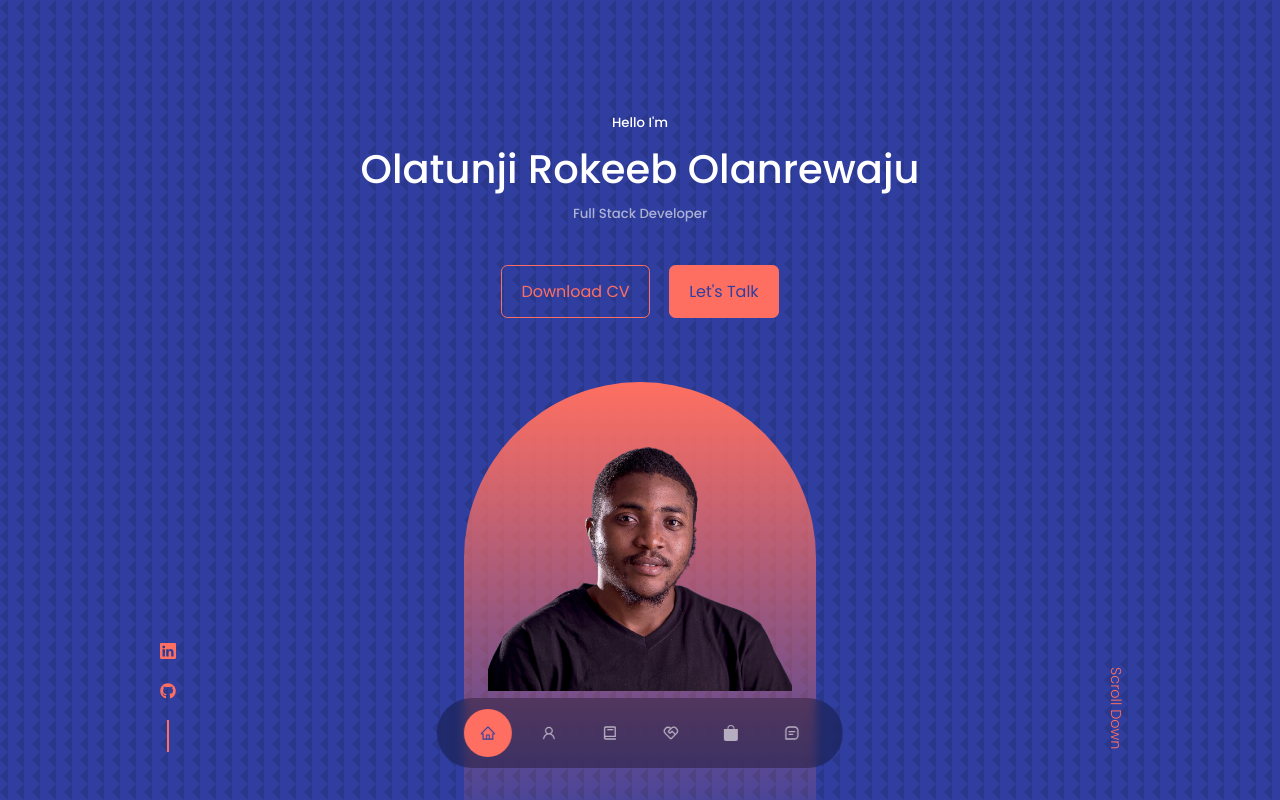
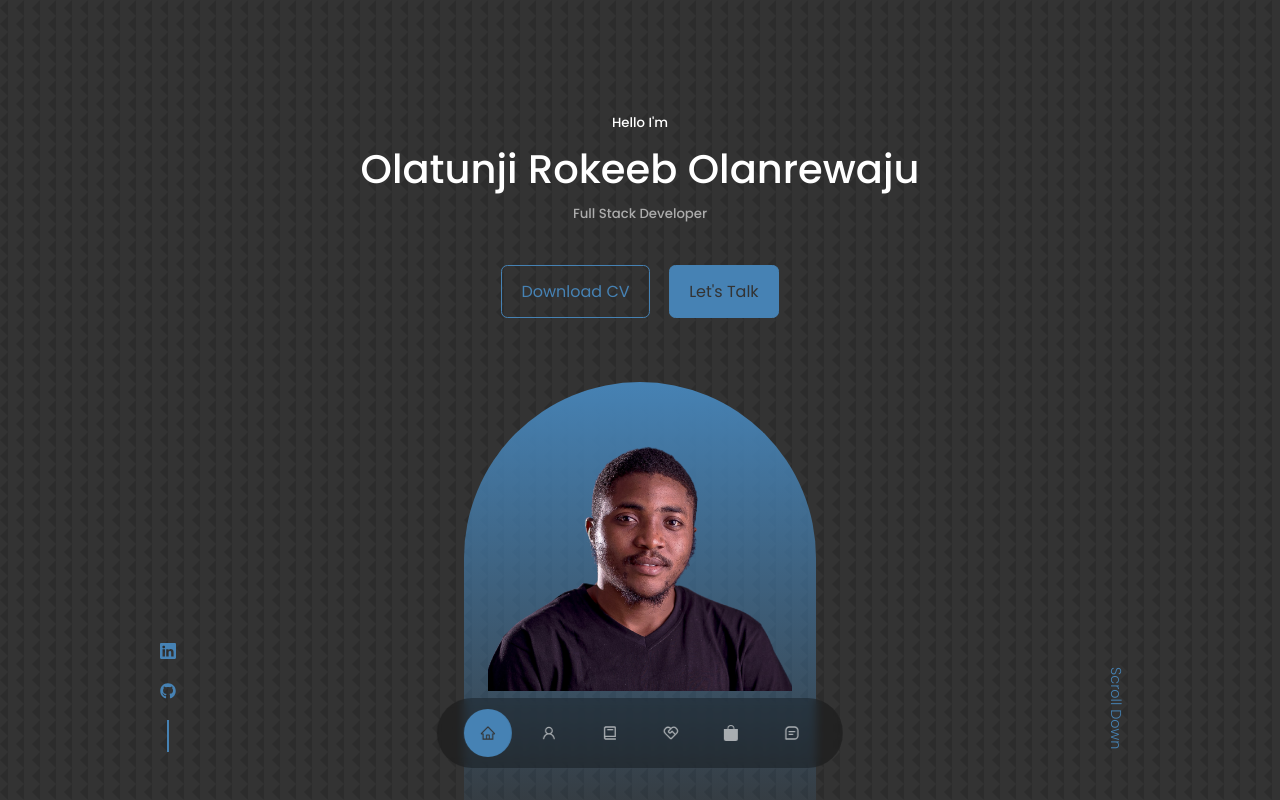
Before and after one commit to larexx40/me, a React (Create React App) app: page / in a window 1280 px wide. Shown: the top 800 px of the page. Built offline with nearby package versions, Linux system fonts and the light colour scheme.

Commit message:
change color

```diff
--- a/src/index.css
+++ b/src/index.css
@@ -18,11 +18,11 @@
   --white-color: #fff;
   --light-color: rgba(255, 255, 255, 0.6); */
 
-  --color-bg: #303f9f; /* Deep Indigo */
-  --color-bg-variant: #6c757d; /* Slate Gray */
-  --primary-color: #ff6f61; /* Coral */
-  --primary-color-variant: rgba(255, 111, 97, 0.4); /* Adjusted variant for coral */
-  --cta-color: #ffd700; /* Gold */
+  --color-bg: #333333; /* Charcoal Gray */
+  --color-bg-variant: #f5f5f5; /* Light Gray */
+  --primary-color: #4682b4; /* Steel Blue */
+  --primary-color-variant: rgba(70, 130, 180, 0.4); /* Adjusted variant for steel blue */
+  --cta-color: #008b8b; /* Dark Cyan */
   --white-color: #fff;
   --light-color: rgba(255, 255, 255, 0.6);
 
```
